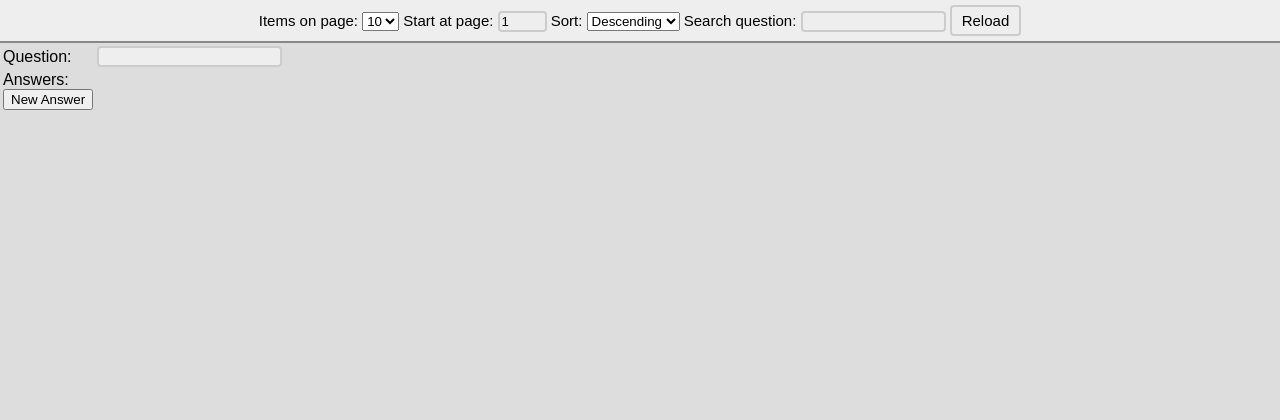
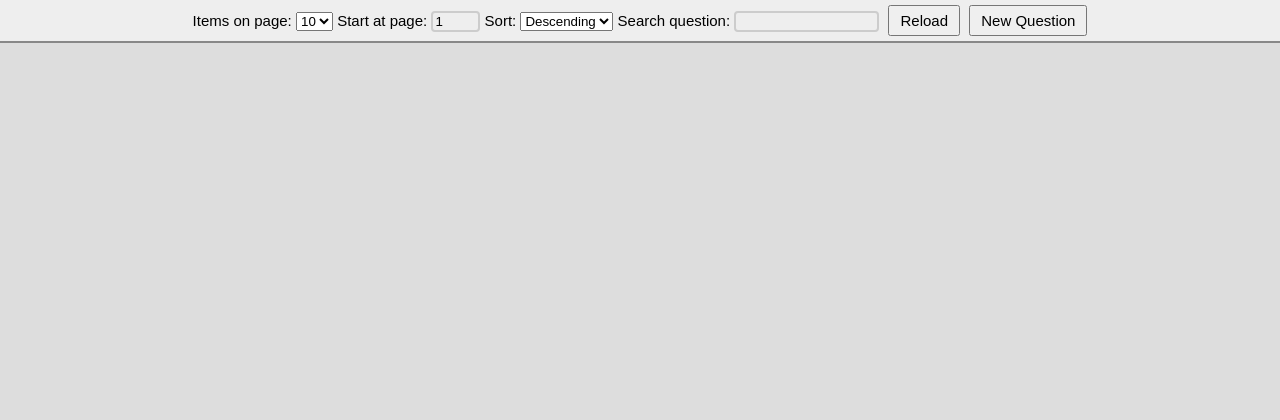
Before and after one commit to agronick/WebServiceExample, a Django app: page / in a window 1280 px wide. Shown: the top 420 px of the page. Before the commit the page ends 110 px from the top, so only its background shows below. Run offline with Django 3.2, Linux system fonts and the light colour scheme; data comes from the database, SQL or seed files in the repository; both versions use the stored data as it was after the commit; data that the repository does not hold is empty.

Commit message:
Everything is working except create and edit

```diff
--- a/smarterer/assets/site.css
+++ b/smarterer/assets/site.css
@@ -10,6 +10,11 @@ body{
     text-align:center;
     padding:5px;
     background:#EEE;
+    position:fixed;
+    top:0px;
+    left:0px;
+    right:0px;
+    z-index:4;
 }
 
 .question{
@@ -42,16 +47,18 @@ body{
     position:relative;
     margin:auto;
     width:980px;
+    margin-top:70px;
 }
 
-input{
+input[type=text]{
     border-radius:4px;
     background-color:#EEE;
     border:2px solid #CCC;
 }
-input[type=submit]{
+input[type=submit], #i_new{
     padding:5px 10px 5px 10px;
     font-size:15px;
+    margin-left:5px;
 }
 
 .delete-question{
@@ -63,7 +70,17 @@ input[type=submit]{
     background-image:url('/assets/delete.png');
 }
 
-.delete-question:hover{
+
+.edit-question{
+    position:absolute;
+    bottom:10px;
+    left:10px;
+    width:20px;
+    height:20px;
+    background-image:url('/assets/file_edit.png');
+}
+
+.delete-question:hover, .edit-question:hover{
     background-color:#DDD;
     cursor:pointer;
 }
@@ -72,3 +89,52 @@ input[type=submit]{
     display:none;
     position:relative;
 }
+
+#edit_wrapper{
+    position:relative;
+    left:50%;
+    top:50%;
+    z-index:9;
+}
+
+#edit_window{
+    position:absolute;
+    width:450px;
+    left:-200px;
+    top:-200px;
+    border:3px solid #AAA;
+    padding:20px;
+    border-radius:10px;
+    background-color:#CCC;
+}
+
+.center{
+    text-align:center;
+    font-size:20px;
+    margin-bottom:10px;
+}
+
+#a_question{
+    position:relative;
+    width:100%;
+    height:40px;
+    margin-bottom:14px;
+}
+
+#window_close{
+    position:absolute;
+    top:10px;
+    right:10px;
+}
+
+button{
+    cursor:pointer;
+}
+
+#edit_wrapper{
+    display:none;
+}
+
+.small{
+    font-size:15px;
+}
--- a/smarterer/questions/urls.py
+++ b/smarterer/questions/urls.py
@@ -6,5 +6,6 @@ urlpatterns = [
     url(r'^([0-9]+)/update$', views.update, name='update'),
     url(r'^([0-9]+)/$', views.single, name='single'),
     url(r'^list', views.list, name='list'),
+    url(r'^new', views.new, name='new'),
     url(r'^delete', views.delete, name='delete'),
 ]
--- a/smarterer/questions/views.py
+++ b/smarterer/questions/views.py
@@ -5,6 +5,8 @@ import simplejson as json
 from django.core.exceptions import ObjectDoesNotExist
 
 logger = logging.getLogger('django')
+
+post_error = 'Expected a post request'
 
 def index(request):
     return HttpResponse("/questions - question list")
@@ -39,16 +41,40 @@ def single(request, id):
 
 def update(request, id):
     if request.method != 'POST':
-        return return_json('Expected a post request', 400)
+        return return_json(post_error, 400)
 
     try:
         question = Question.objects.get(id)
     except ObjectDoesNotExist:
         return return_json('Could not find question with id ' + id, 404)
 
+def new(request):
+    if request.method != 'POST':
+        return return_json(post_error, 400)
+
+    question_text = request.POST.get('question', '')
+    answers = request.POST.get('answers', [])
+    correct_index = request.POST.get('correct', '')
+
+    q = Question(question=question_text)
+    q.save()
+
+    i = 0;
+    for answer in answers:
+        a = Answer(question=q, choice=answer, correct=(i == correct_index))
+        a.save()
+        ++i
+
+    data = {
+        'result': 'success',
+        'data': q.id
+    }
+    json_result = json.JSONEncoder().encode(data)
+    return HttpResponse(json_result, content_type="application/json")
+
 def delete(request):
     if request.method != 'POST':
-        return return_json('Expected a post request', 400)
+        return return_json(post_error, 400)
 
     id = request.POST.get('id', '')
     if not id or not is_number(id):
@@ -84,16 +110,23 @@ def questions_with_answer(key):
     q_model = Question.objects.get(pk=key)
 
 
-    correct = Answer.objects.filter(question=key, correct=True).values('choice', 'id')[0];
+    correct = Answer.objects.filter(question=key, correct=True).values('choice', 'id');
     wrong_ans = {}
     wrong = Answer.objects.filter(question=key, correct=False).values('choice', 'id')
     for i in wrong:
         wrong_ans[i['id']] = i['choice']
 
+
+    answer = {}
+
+    if (correct.count()):
+        answer.correct['id'] = correct['choice']
+
+
     question = {
         'id': q_model.id,
         'question': q_model.question,
-        'correct_answer': {correct['id'] : correct['choice']},
+        'correct_answer': answer,
         'wrong_answers': wrong_ans
     }
     return question
--- a/smarterer/static/templates/static/index.html
+++ b/smarterer/static/templates/static/index.html
@@ -28,29 +28,47 @@
             </select>
             Search question: <input type="text" id="i_search" name="search" value="" size="15"/>
             <input type="submit" name="i_reload"  id="i_reload" value="Reload" />
+            <button name="new_question" id="i_new">New Question</button>
         </div>
         <div id="questions"></div>
 
+        <div id="edit_wrapper">
             <div id="edit_window">
-            <table>
-                <tr>
+                <button id="window_close">Close</button>
+                <div class="center">
+                Edit Question
+                </div>
+                <form name="q_edit" action="#">
+                    <input type="hidden" id="a_id" name="a_id"/>
+                    <table width="100%">
+                        <tr valign="top">
                             <td>Question:</td>
-                    <td><input type="text" name="question" id="e_question" /></td>
+                            <td>
+                                <textarea name="question" id="a_question"></textarea>
+                            </td>
                         </tr>
                         <tr>
-                    <td>Answers: <br />
-                    <button id="add_answer">New Answer</button></td>
-                    <td id="answer_list">
-
+                            <td colspan="2" class="center">
+                                <button id="add_answer">New Answer</button>
+                                <button id="save_answer">Save Question</button>
                             </td>
                         </tr>
+                        <tr>
+                            <td>Answers: </td>
+                            <td id="answer_list">
+                            </td>
+                        </tr>
+                    </table>
+                </form>
+            </div>
+        </div>
 
-            </table>
+        <div id="answer_clone">
+            <div class="answer_wrap">
+                <input type="text" class="answer" name="answer[]" />
+                <label class="small">&nbsp;&nbsp;&nbsp;Correct:</label> <input type="radio" name="correct[]" class="a_correct" />
+                <button name="delete_ans[]" class="delete_ans">Delete</button>
             </div>
-        <div id="answer_clone">
-            <input type="text" class="answer" name="answer[]" />
-            Correct: <input type="radio" name="correct" class="a_correct" />
-            <div class="delete-question"> </div>
         </div>
     </body>
 
```
Also changed, not shown: smarterer/assets/smarterer.js (+103 -0 lines), smarterer/assets/file_edit.png (added), smarterer/db.sqlite3, 2 other files. Lines whose indentation alone changed are shown as unchanged.
